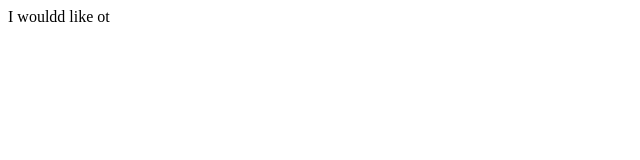
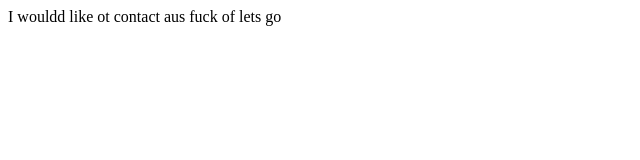
Before and after one commit to Abhishek891-beep/learning-git, a plain HTML site: page index.html in a window 1280 px wide. Shown: the whole page, without its empty margins (0-640 px from the left). Drawn offline with Linux system fonts and the light colour scheme.

Commit message:
lessgo github

```diff
--- a/index.html
+++ b/index.html
@@ -8,8 +8,7 @@
 <body>
     I wouldd
     like ot
-
-
-
+    contact aus
+    fuck of lets go
 </body>
 </html>
```
Also changed, not shown: notes.txt (added).
